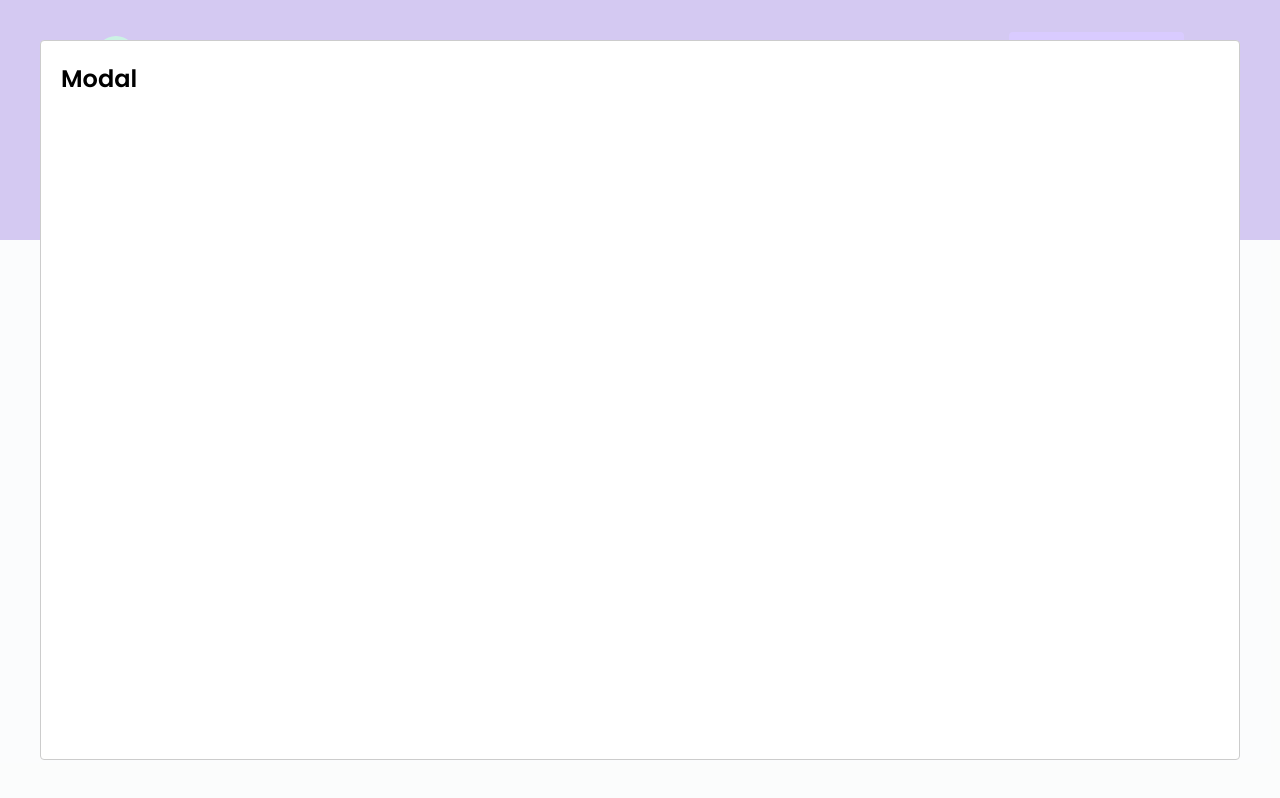
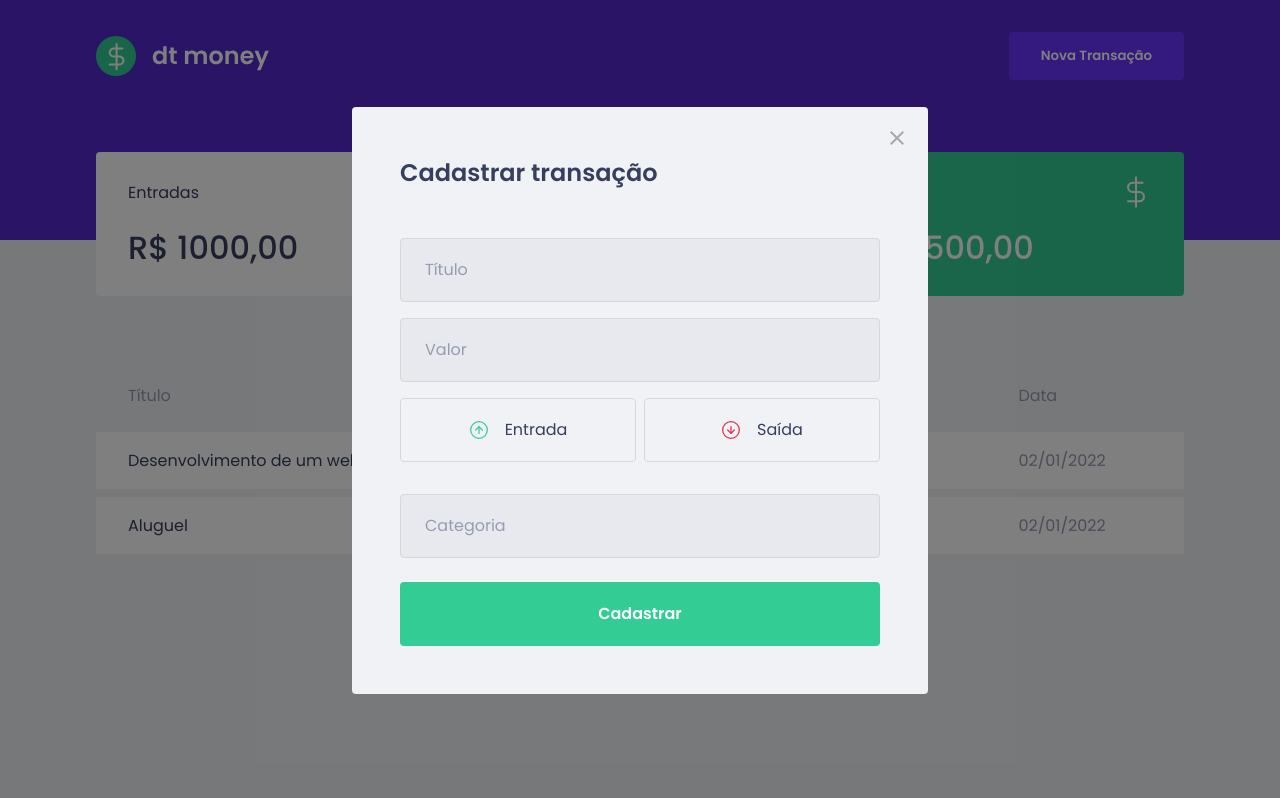
Before and after one commit to GuilhermeAlvarez-00/dtmoney-ignite, a React (Create React App) app: page / in a window 1280 px wide. Both pictures are taken after a click on the button "Nova Transação". Built offline with nearby package versions, Linux system fonts and the light colour scheme; no server answers; what miragejs would draw is missing.

Commit message:
estilizando modal newTransactionModal

```diff
--- a/package.json
+++ b/package.json
@@ -6,6 +6,7 @@
     "@types/react-modal": "^3.13.1",
     "axios": "^0.24.0",
     "miragejs": "^0.1.43",
+    "polished": "^4.1.3",
     "react": "^17.0.2",
     "react-dom": "^17.0.2",
     "react-modal": "^3.14.4",
--- a/src/components/NewTransactionModal/index.tsx
+++ b/src/components/NewTransactionModal/index.tsx
@@ -1,4 +1,10 @@
 import Modal from 'react-modal'
+
+import closeModalImg from '../../assets/close.svg'
+import incomeImg from '../../assets/income.svg'
+import outcomeImg from '../../assets/outcome.svg'
+
+import { Container, TransactionTypeContainer } from './styles'
 
 interface NewTransactionModalProps {
   isOpen: boolean;
@@ -8,10 +14,51 @@
 export function NewTransactionModal({ isOpen, onRequestClose }: NewTransactionModalProps) {
   return (
     <Modal
-    isOpen={isOpen}
-    onRequestClose={onRequestClose}
-  >
-    <h2>Modal</h2>
-  </Modal>
+      isOpen={isOpen}
+      onRequestClose={onRequestClose}
+      overlayClassName="react-modal-overlay"
+      className="react-modal-content"
+    >
+      <button
+        type="button"
+        onClick={onRequestClose}
+        className="react-modal-close"
+      >
+        <img src={closeModalImg} alt="Fechar modal" />
+      </button>
+
+      <Container>
+        <h2>Cadastrar transação</h2>
+
+        <input
+          type="text"
+          placeholder="Título"
+        />
+
+        <input
+          type="number"
+          placeholder="Valor"
+        />
+
+        <TransactionTypeContainer>
+          <button type="button">
+            <img src={incomeImg} alt="Entrada" />
+            <span>Entrada</span>
+          </button>
+
+          <button type="button">
+            <img src={outcomeImg} alt="Saída" />
+            <span>Saída</span>
+          </button>
+        </TransactionTypeContainer>
+
+        <input
+          type="text"
+          placeholder="Categoria"
+        />
+
+        <button type="submit">Cadastrar</button>
+      </Container>
+    </Modal>
   )
 }
--- a/src/components/NewTransactionModal/styles.ts
+++ b/src/components/NewTransactionModal/styles.ts
@@ -1,5 +1,81 @@
+import { darken } from 'polished'
 import styled from 'styled-components'
 
-export const Container = styled.div`
+export const Container = styled.form`
+  h2 {
+    color: var(--title);
+    font-size: 1.5rem;
+    margin-bottom: 2rem;
+  }
 
+  input {
+    width: 100%;
+    height: 4rem;
+    padding: 0 1.5rem;
+    border-radius: 0.25rem;
+    background: #e7e9ee;
+    border: 1px solid #d7d7d7;
+    font-weight: 400;
+    font-size: 1rem;
+
+    &::placeholder {
+      color: var(--text);
+    }
+
+    &:not(:first-child) {
+      margin-top: 1rem;
+    }
+  }
+
+  button[type="submit"] {
+    width: 100%;
+    height: 4rem;
+    padding: 0 1.5rem;
+    background: var(--green);
+    color: #FFF;
+    border: 0;
+    border-radius: 0.25rem;
+    font-size: 1rem;
+    font-weight: 600;
+    margin-top: 1.5rem;
+    transition: filter 0.2s;
+
+    &:hover {
+      filter: brightness(0.9);
+    }
+  }
 `
+
+export const TransactionTypeContainer = styled.div`
+  margin: 1rem 0;
+  display: grid;
+  grid-template-columns: 1fr 1fr;
+  gap: 0.5rem;
+
+  button {
+    height: 4rem;
+    border: 1px solid #d7d7d7;
+    border-radius: 0.25rem;
+    background: transparent;
+    display: flex;
+    align-items: center;
+    justify-content: center;
+    transition: border-color 0.2s;
+
+    &:hover {
+      border-color: ${darken(0.1, '#d7d7d7')};
+    }
+
+    img {
+      width: 20px;
+      height: 20px;
+    }
+
+    span {
+      display: inline-block;
+      margin-left: 1rem;
+      font-size: 1rem;
+      color: var(--title);
+    }
+  }
+`
--- a/src/styles/global.ts
+++ b/src/styles/global.ts
@@ -50,4 +50,38 @@
     opacity: 0.6;
     cursor: not-allowed;
   }
+
+  .react-modal-overlay {
+    background: rgba(0, 0, 0, 0.5);
+    position: fixed;
+    top: 0;
+    right: 0;
+    bottom: 0;
+    left: 0;
+    display: flex;
+    align-items: center;
+    justify-content: center;
+  }
+
+  .react-modal-content {
+    width: 100%;
+    max-width: 576px;
+    padding: 3rem;
+    background: var(--background);
+    border-radius: 0.25rem;
+    position: relative;
+  }
+
+  .react-modal-close {
+    position: absolute;
+    top: 1.5rem;
+    right: 1.5rem;
+    border: 0;
+    background: transparent;
+    transition: filter 0.2s;
+
+    &:hover {
+      filter: brightness(0.8);
+    }
+  }
 `
```
Also changed, not shown: 1 other file (tests, documents, lock files or other folders).
